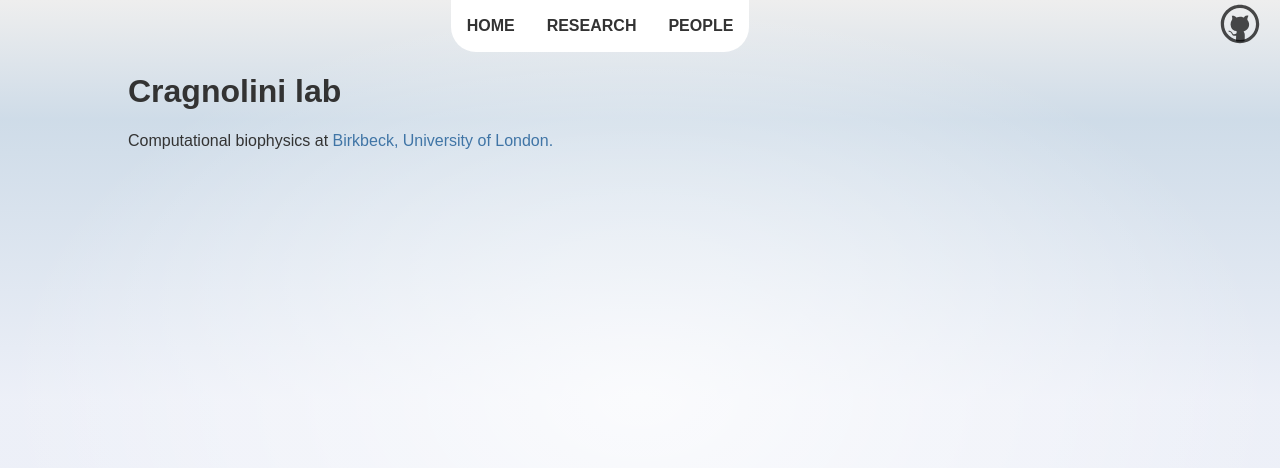
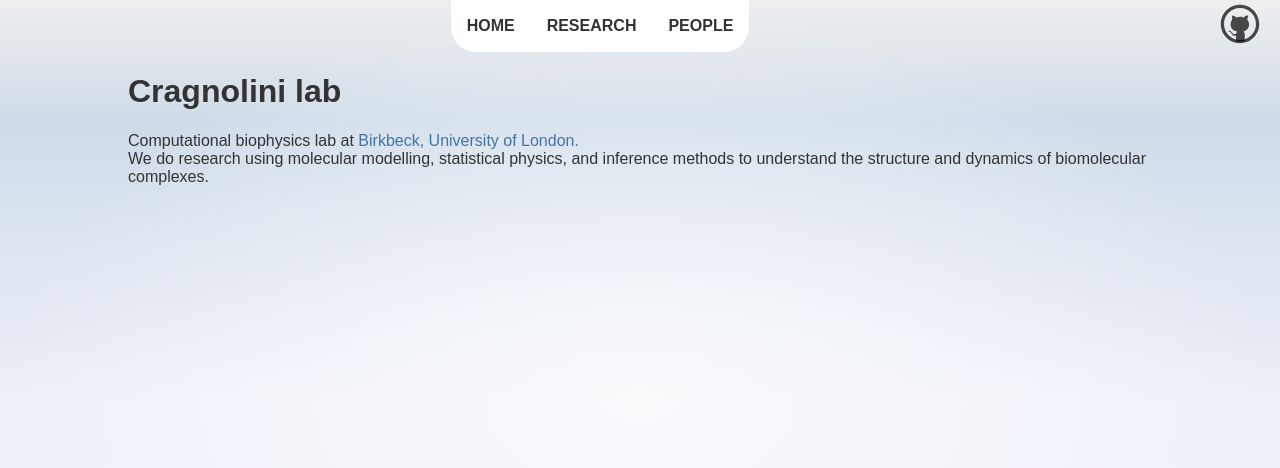
Before and after one commit to cragnolini-lab/cragnolini-lab.github.io, a SvelteKit app: page / in a window 1280 px wide. Shown: the top 468 px of the page. Built offline with nearby package versions, Linux system fonts and the light colour scheme.

Commit message:
Add a sentence to home page

```diff
--- a/src/routes/+page.svelte
+++ b/src/routes/+page.svelte
@@ -1,5 +1,11 @@
 <main>
 <h1>Cragnolini lab</h1>
 
-Computational biophysics at <a href="https://www.bbk.ac.uk/">Birkbeck, University of London.</a>
+
+Computational biophysics lab at <a href="https://www.bbk.ac.uk/">Birkbeck, University of London.</a>
+
+<br />
+
+We do research using molecular modelling, statistical physics, and inference methods to understand the structure and dynamics of biomolecular complexes.
+
 </main>
```
